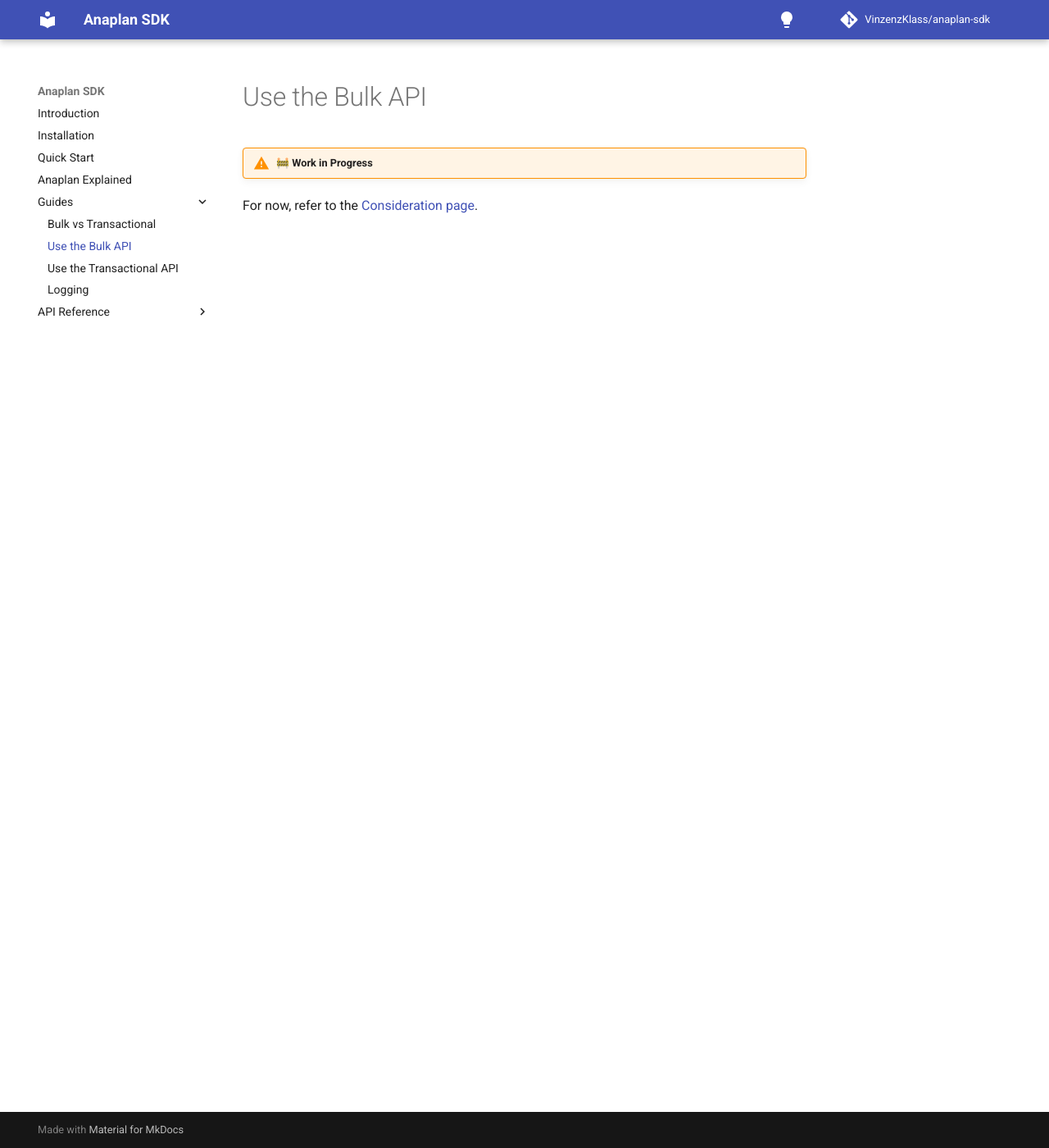
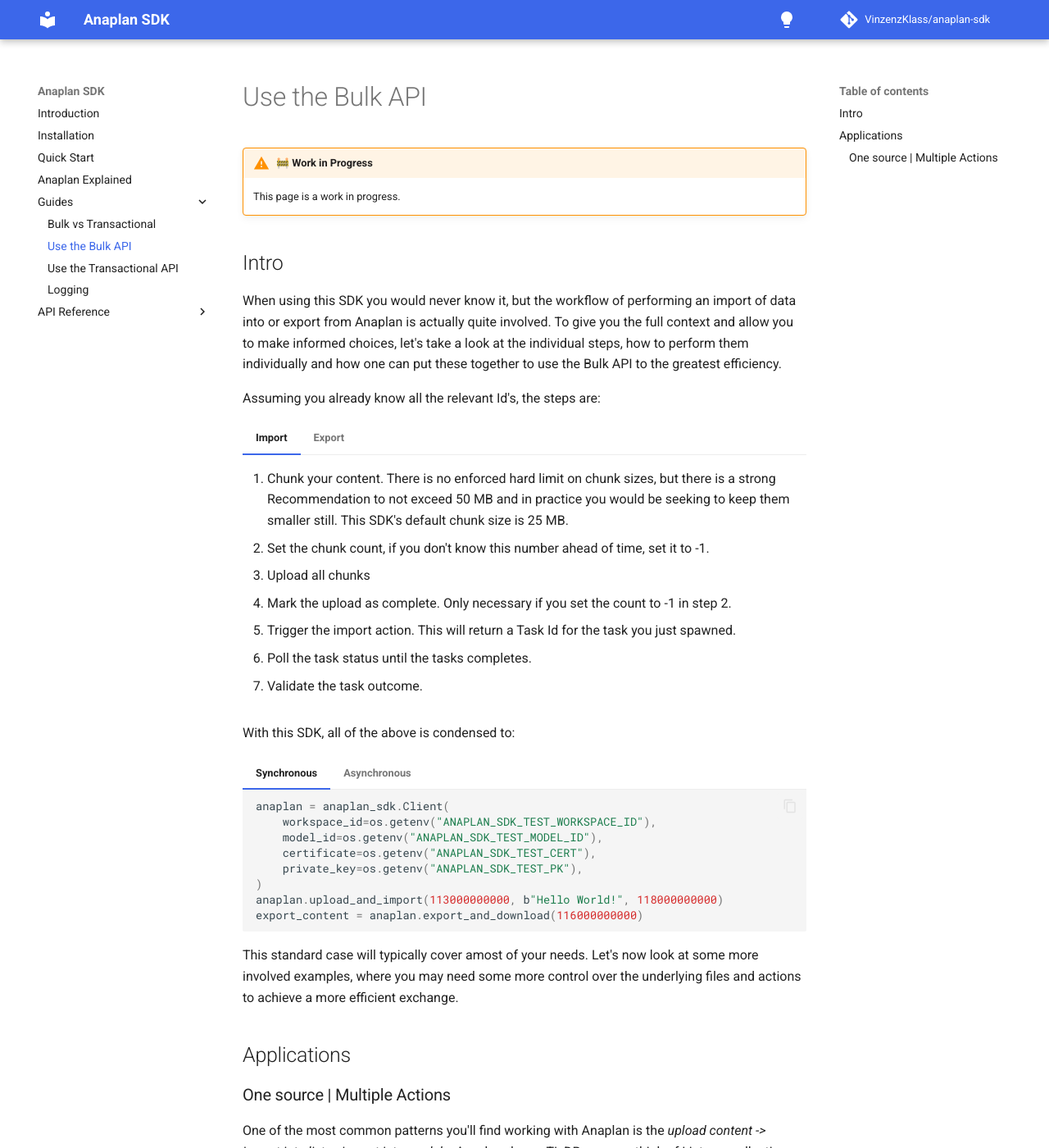
Before and after one commit to VinzenzKlass/anaplan-sdk, an MkDocs documentation site: the page built from docs/bulk.md, in a window 1280 px wide and 1400 px high. Shown: the whole window at 82% size. Built offline with MkDocs 1.6.1 and Material for MkDocs 9.7.7, drawn with Linux system fonts in a browser that asks for light colours; comment, search, counter and statistics services are not loaded; some of the changed text lies outside the part shown.

Commit message:
feat: tabbed docs, expand guides

````diff
--- a/docs/bulk.md
+++ b/docs/bulk.md
@@ -1,3 +1,123 @@
 !!! warning "🚧 Work in Progress"
+    This page is a work in progress.
 
-For now, refer to the [Consideration page](bulk_vs_transactional.md).
+## Intro
+
+When using this SDK you would never know it, but the workflow of performing an import of data into or export from
+Anaplan is actually quite involved. To give you the full context and allow you to make informed choices, let's take a
+look at the individual steps, how to perform them individually and how one can put these together to use the Bulk API to
+the greatest efficiency.
+
+Assuming you already know all the relevant Id's, the steps are:
+
+/// tab | Import
+
+1. Chunk your content. There is no enforced hard limit on chunk sizes, but there is a strong Recommendation to not
+   exceed 50 MB and in practice you would be seeking to keep them smaller still. This SDK's default chunk size is 25 MB.
+2. Set the chunk count, if you don't know this number ahead of time, set it to -1.
+3. Upload all chunks
+4. Mark the upload as complete. Only necessary if you set the count to -1 in step 2.
+5. Trigger the import action. This will return a Task Id for the task you just spawned.
+6. Poll the task status until the tasks completes.
+7. Validate the task outcome.
+
+///
+
+/// tab | Export
+
+1. Run the export.
+2. Poll the task status until the tasks completes.
+3. Get the file info and retrieve the chunk count.
+4. Download all chunks.
+5. Merge the chunks.
+
+///
+
+With this SDK, all of the above is condensed to:
+
+/// tab | Synchronous
+
+```python
+anaplan = anaplan_sdk.Client(
+    workspace_id=os.getenv("ANAPLAN_SDK_TEST_WORKSPACE_ID"),
+    model_id=os.getenv("ANAPLAN_SDK_TEST_MODEL_ID"),
+    certificate=os.getenv("ANAPLAN_SDK_TEST_CERT"),
+    private_key=os.getenv("ANAPLAN_SDK_TEST_PK"),
+)
+anaplan.upload_and_import(113000000000, b"Hello World!", 118000000000)
+export_content = anaplan.export_and_download(116000000000)
+```
+
+///
+/// tab | Asynchronous
+
+```python
+anaplan = anaplan_sdk.AsyncClient(
+    workspace_id=os.getenv("ANAPLAN_SDK_TEST_WORKSPACE_ID"),
+    model_id=os.getenv("ANAPLAN_SDK_TEST_MODEL_ID"),
+    certificate=os.getenv("ANAPLAN_SDK_TEST_CERT"),
+    private_key=os.getenv("ANAPLAN_SDK_TEST_PK"),
+)
+_, export_content = await gather(
+    anaplan.upload_and_import(113000000000, b"Hello World!", 118000000000),
+    anaplan.export_and_download(116000000000),
+)
+```
+
+Here we can safely run the import and export concurrently, as they have no overlap in the files the reference. If they
+did, this would be a terrible idea. See [this Chapter](bulk_vs_transactional.md/#the-bad) for details on this.
+
+///
+
+This standard case will typically cover amost of your needs. Let's now look at some more involved examples, where you
+may need some more control over the underlying files and actions to achieve a more efficient exchange.
+
+## Applications
+
+### One source | Multiple Actions
+
+One of the most common patterns you'll find working with Anaplan is the *upload content -> import into list -> import
+into module*. As a handwavy TL;DR, you can think of Lists as collections of Metadata and Modules as Tables holding the
+actual data. Importing into a list, you must provide a unique identifier, which will be stored in the list alongside
+some additional information about this record you can add, and the module will then hold all the records for each id.
+Since uploading the content the module and the list share twice would be redundant and inefficient, we want to group
+those.
+
+The easiest way to do this is to have your model builder create two actions that reference the same, one importing into
+the list and the other one importing into the module and then put them into a process. This would again just look like
+this:
+
+/// tab | Synchronous
+
+```python
+anaplan.upload_and_import(113000000000, b"Hello World!", 118000000000)
+```
+
+///
+/// tab | Asynchronous
+
+```python
+await anaplan.upload_and_import(113000000000, b"Hello World!", 118000000000)
+```
+
+///
+
+This is logically equivalent to:
+/// tab | Synchronous
+
+```python
+anaplan.upload_file(113000000000, b"Hello World!")
+anaplan.run_action(112000000000)  # Import into the List
+anaplan.run_action(112000000001)  # Import into the Module
+```
+
+///
+/// tab | Asynchronous
+
+```python
+await anaplan.upload_file(113000000000, b"Hello World!")
+await anaplan.run_action(112000000000)  # Import into the List
+await anaplan.run_action(112000000001)  # Import into the Module
+```
+
+///
--- /dev/null
+++ b/docs/css/styles.css
@@ -0,0 +1,8 @@
+:root {
+    --md-primary-fg-color: #3C67EA;
+}
+
+.md-typeset .tabbed-labels:before {
+    border-bottom: .1rem solid;
+    border-bottom-color: var(--md-primary-fg-color);
+}
--- a/mkdocs.yml
+++ b/mkdocs.yml
@@ -7,17 +7,19 @@
   palette:
     - scheme: 'default'
       media: '(prefers-color-scheme: light)'
+      primary: blue'
       toggle:
         icon: 'material/lightbulb'
         name: "Switch to dark mode"
     - scheme: 'slate'
       media: '(prefers-color-scheme: dark)'
-      primary: 'dark blue'
+      primary: blue'
       toggle:
         icon: 'material/lightbulb-outline'
         name: 'Switch to light mode'
   features:
     - content.code.copy
+    - content.tabs.link
 
 repo_name: VinzenzKlass/anaplan-sdk
 repo_url: https://github.com/VinzenzKlass/anaplan-sdk
@@ -53,8 +55,12 @@
             show_source: false
             show_bases: false
 
+extra_css:
+  - css/styles.css
 
 markdown_extensions:
+  - pymdownx.blocks.tab:
+      alternate_style: true
   - admonition
   - codehilite:
       css_class: highlight
````
Also changed, not shown: README.md (+6 -6 lines), docs/quickstart.md (+87 -12 lines), docs/transactional.md (+1 -0 lines).
